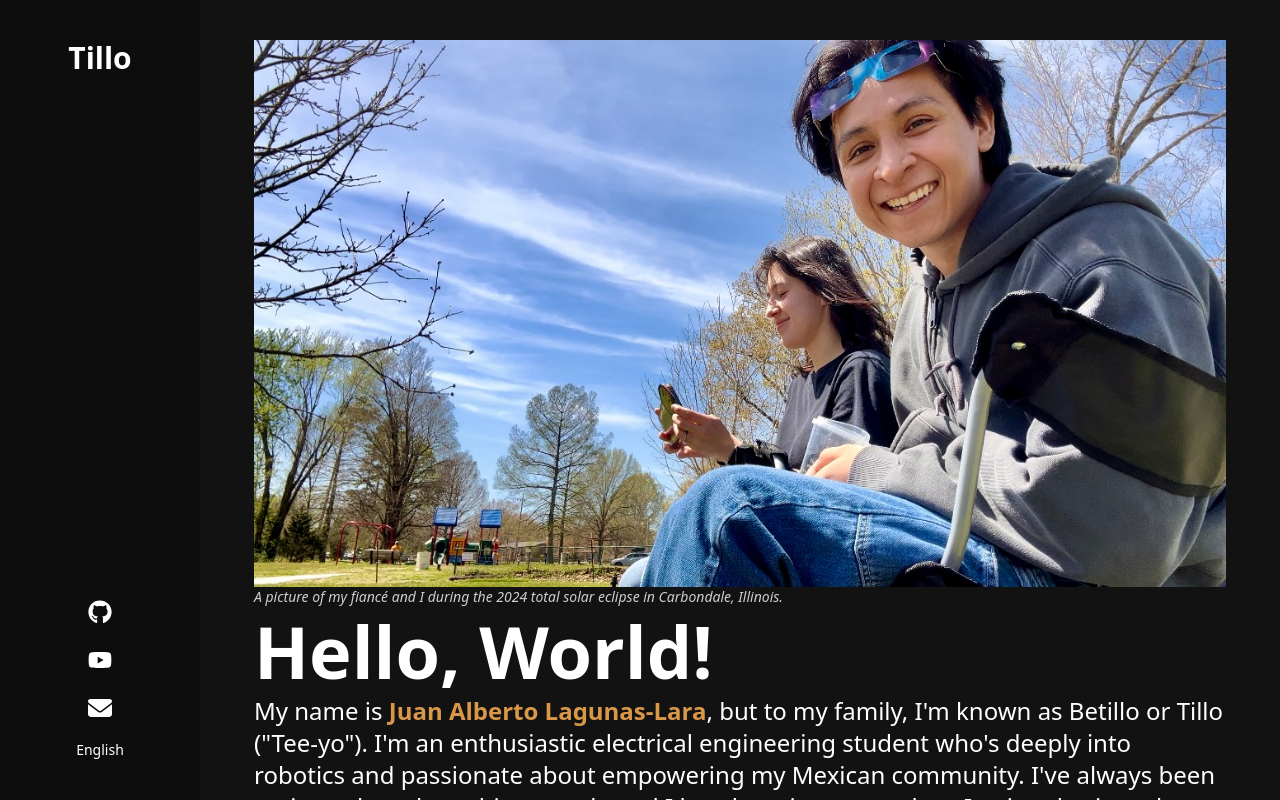
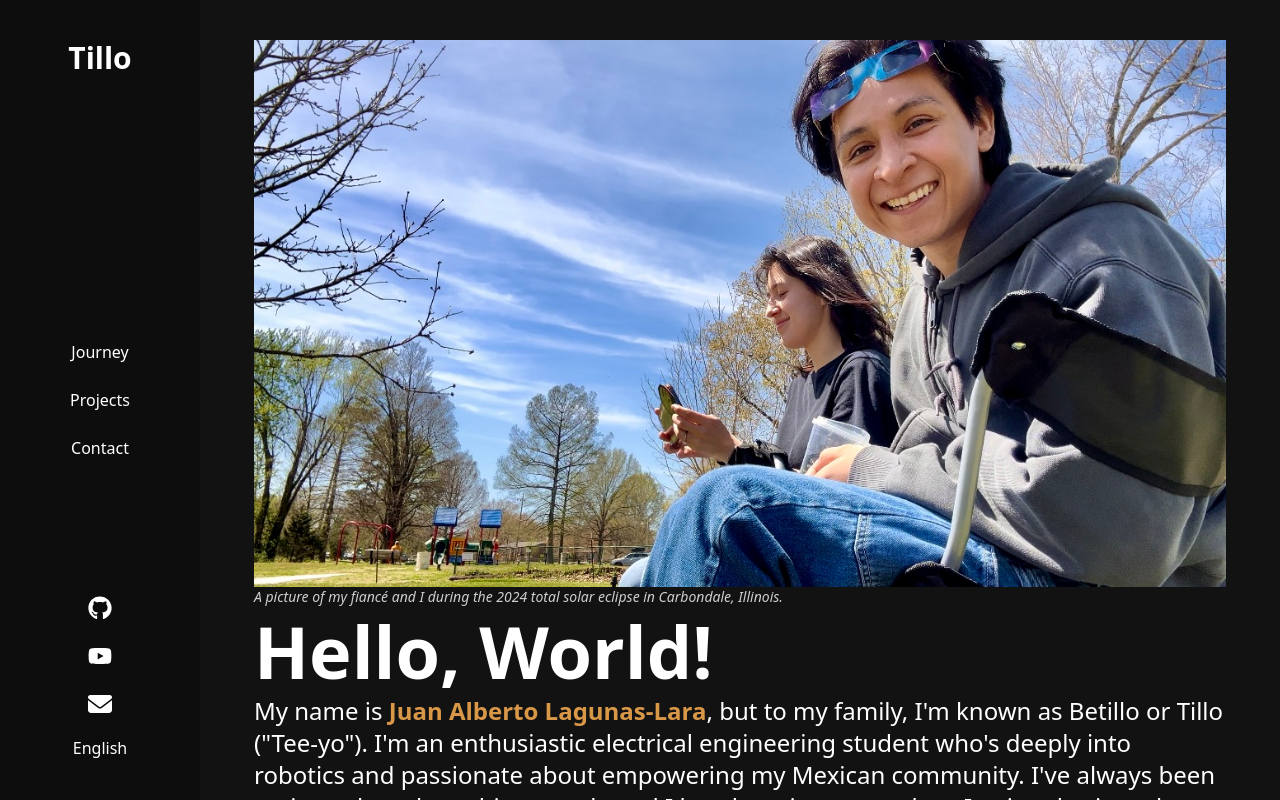
Before and after one commit to juan-lagunas/persona-site, a Next.js app: page / in a window 1280 px wide. Built offline with nearby package versions, Linux system fonts and the light colour scheme.

Commit message:
add side nav content

```diff
--- a/src/app/components/SideNav.tsx
+++ b/src/app/components/SideNav.tsx
@@ -19,9 +19,13 @@ const SideNav: React.FC<SideNavProps> = ({ children }) => {
     return (
         <div className="flex flex-col h-dvh">
             <div className="flex overflow-auto h-full">
-                <div className="grid grid-rows-2 text-sm w-[20%] max-w-[200px] h-full py-10 bg-[#0D0D0D]">
+                <div className="grid grid-rows-3 w-[20%] max-w-[200px] h-full py-10 bg-[#0D0D0D]">
                     <div className="text-center text-3xl font-bold">Tillo</div>
-
+                    <div className="flex flex-col gap-y-6 items-center justify-center capitalize">
+                        <div>Journey</div>
+                        <div>Projects</div>
+                        <div>Contact</div>
+                    </div>
                     <div className="flex flex-col items-center justify-end gap-y-4 text-white">
                         <a href="https://github.com/juan-lagunas" className="w-8 h-8 rounded-full flex items-center justify-center"><FontAwesomeIcon className="size-6" icon={faGithub} /></a>
                         <a href="https://www.youtube.com/@betillo-lagunas" className="w-8 h-8 rounded-full flex items-center justify-center"><FontAwesomeIcon className="size-6" icon={faYoutube} /></a>
```
